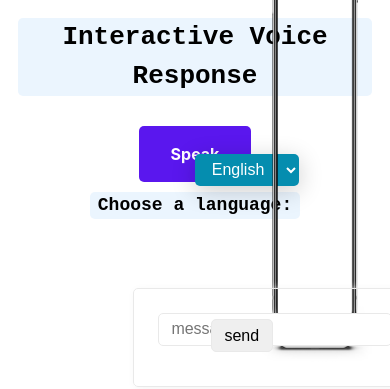
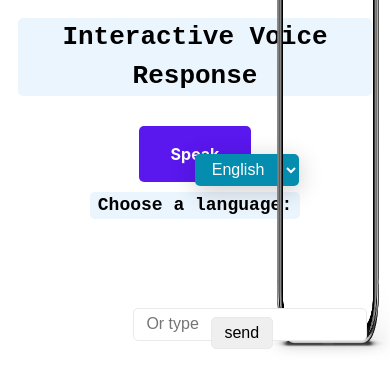
Before and after one commit to vishwaspuri/Interactive-Voice-Response, a plain HTML site: page client/index.html in a window 390 px wide. Shown: the part 455-844 px from the top of the page. Drawn offline with Linux system fonts and the light colour scheme.

Commit message:
Updated Iphone and Textbox UI

```diff
--- a/client/index.html
+++ b/client/index.html
@@ -72,11 +72,10 @@
         </header>
     </div>
     <div class="textbox">
-        <form>
-            <div class="textbox-text"><input id="textbox-text" type="text" placeholder="message" name="message"></div>
+
+        <div class="textbox-text"><input id="textbox-text" type="text" placeholder="Or type" name="message"></div>
             <div class="textbox-submit"><input id="textbox-submit" type="button" value="send"
                     onclick="sendTypedMessage();"></div>
-        </form>
     </div>
 </body>
 <script src="./static/index.js"></script>
--- a/client/static/index.css
+++ b/client/static/index.css
@@ -17,7 +17,7 @@
 
 .textbox{
     position: fixed;
-    bottom: 0;
+    bottom: -2.4vh;
     left: 34vw;
     width: 30vw;
     height: 12vh;
@@ -31,7 +31,7 @@
 .textbox-submit{
     position: absolute;
     left: 20vw;
-    bottom: 2.5vh;
+    bottom: 5.2vh;
 }
 
 .content{
@@ -52,7 +52,7 @@
 .chat-border {
   position: fixed;
   bottom: 2.5vh;
-  height: 65vh;
-  width: 30vw;
-  right: 4.49vw;
+  height: 80vh;
+  width: 36vw;
+  right: -2vw;
 }
```
